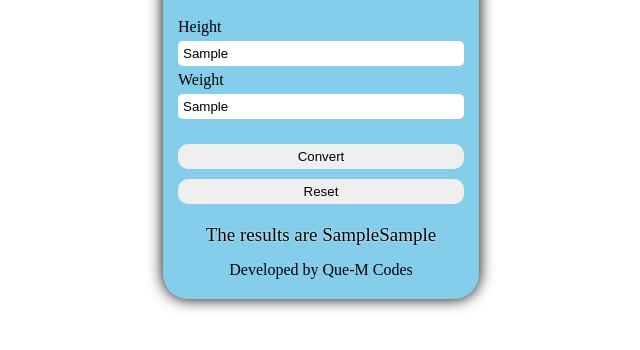
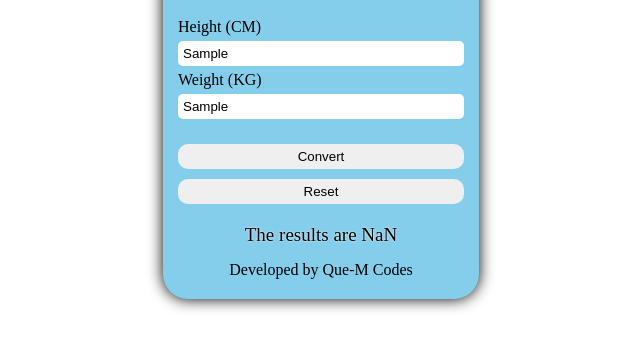
Before and after one commit to QueMnqika/BMI-calculator, a plain HTML site: page index.html in a window 1280 px wide. Both pictures are taken after typing "Sample", "Sample" into the empty fields and a click on the button "Convert". Shown: the part 216-566 px from the top of the page, without its empty margins (319-959 px from the left). Drawn offline with Linux system fonts and the light colour scheme.

Commit message:
updated logic

```diff
--- a/index.html
+++ b/index.html
@@ -12,9 +12,9 @@
     <div id="container">
         <h1>BMI Calculator</h1>
         <div id="inputDiv">
-            <label>Height</label>
+            <label>Height (CM)</label>
             <input type="text" id="userInput" required>
-            <label>Weight</label>
+            <label>Weight (KG)</label>
             <input type="text" id="userInput2" required>
         </div>
         <div id="btns">
--- a/js/script.js
+++ b/js/script.js
@@ -5,7 +5,10 @@ let output = document.querySelector('#output')
 let reset = document.querySelector('#reset')
 
 convert.addEventListener('click', () => {
-    let results = height.value + weight.value
+
+
+    let results = eval(height.value * weight.value)
+
     output.textContent = `The results are ${results}`
 })
 
```
